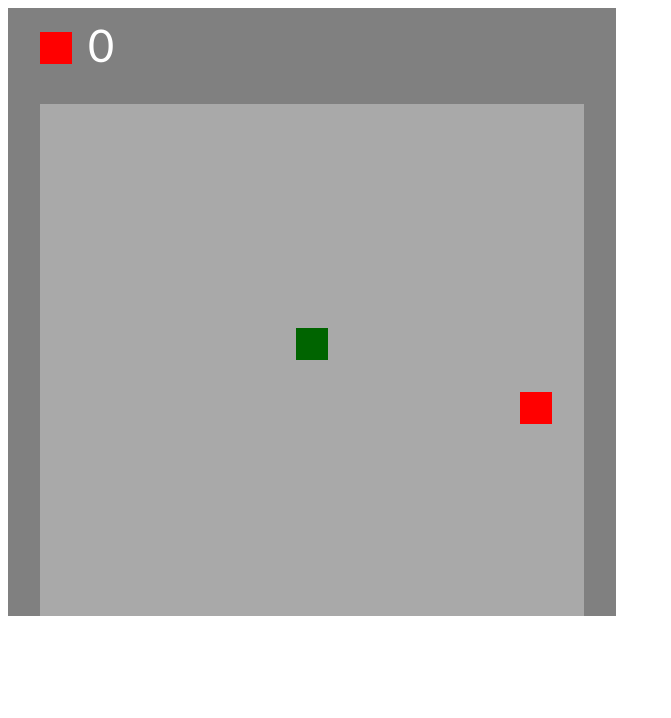
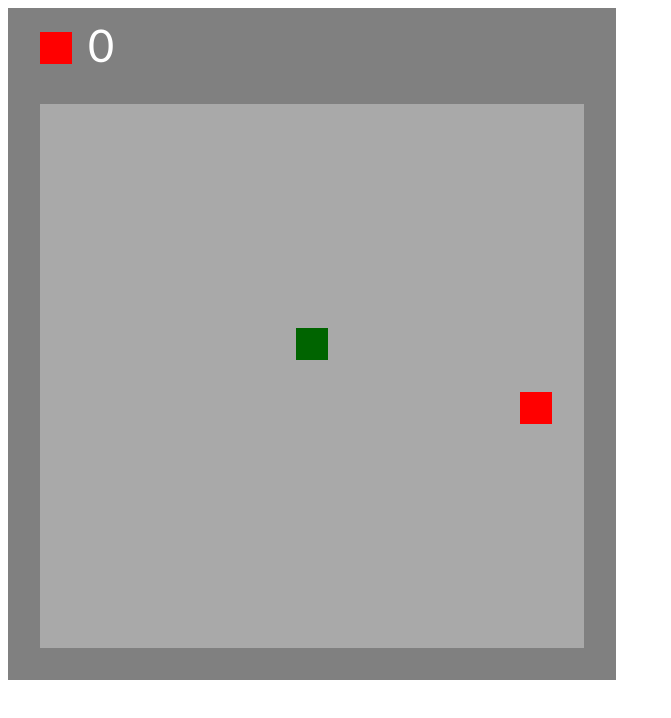
Before and after one commit to UltimaKuma/SnakeBasic, a plain HTML site: page index.html in a window 1280 px wide. Shown: the whole page, without its empty margins (0-671 px from the left). Drawn offline with Linux system fonts and the light colour scheme.

Commit message:
Made canvas larger and snake enlarges when eating apples

```diff
--- a/index.html
+++ b/index.html
@@ -2,6 +2,6 @@
     <head>
         <title>SnakeBasic</title>
     </head>
-    <canvas id="snake" width="608" height="608"></canvas>
+    <canvas id="snake" width="608" height="672"></canvas>
     <script src="snake.js"></script>
 </html>
--- a/snake.js
+++ b/snake.js
@@ -43,7 +43,7 @@ function direction(event){
 function draw(){
     //draw play area
     context.fillStyle = "gray";
-    context.fillRect(0, 0, 608, 608);
+    context.fillRect(0, 0, 608, 672);
     context.fillStyle = "darkgray";
     context.fillRect(box, 3*box, 17*box, 17*box);
 
@@ -60,9 +60,15 @@ function draw(){
     let snakeX = snake[0].x;
     let snakeY = snake[0].y;
 
-
-
-    snake.pop();
+    if(snakeX == food.x && snakeY == food.y){
+        score++;
+        food = {
+            x : Math.floor(Math.random()*17+1) * box,
+            y : Math.floor(Math.random()*17+3) * box,
+        }
+    }else{
+        snake.pop();
+    }
 
     if( d == "LEFT" ) snakeX -= box;
     if( d == "UP" ) snakeY -= box;
```
